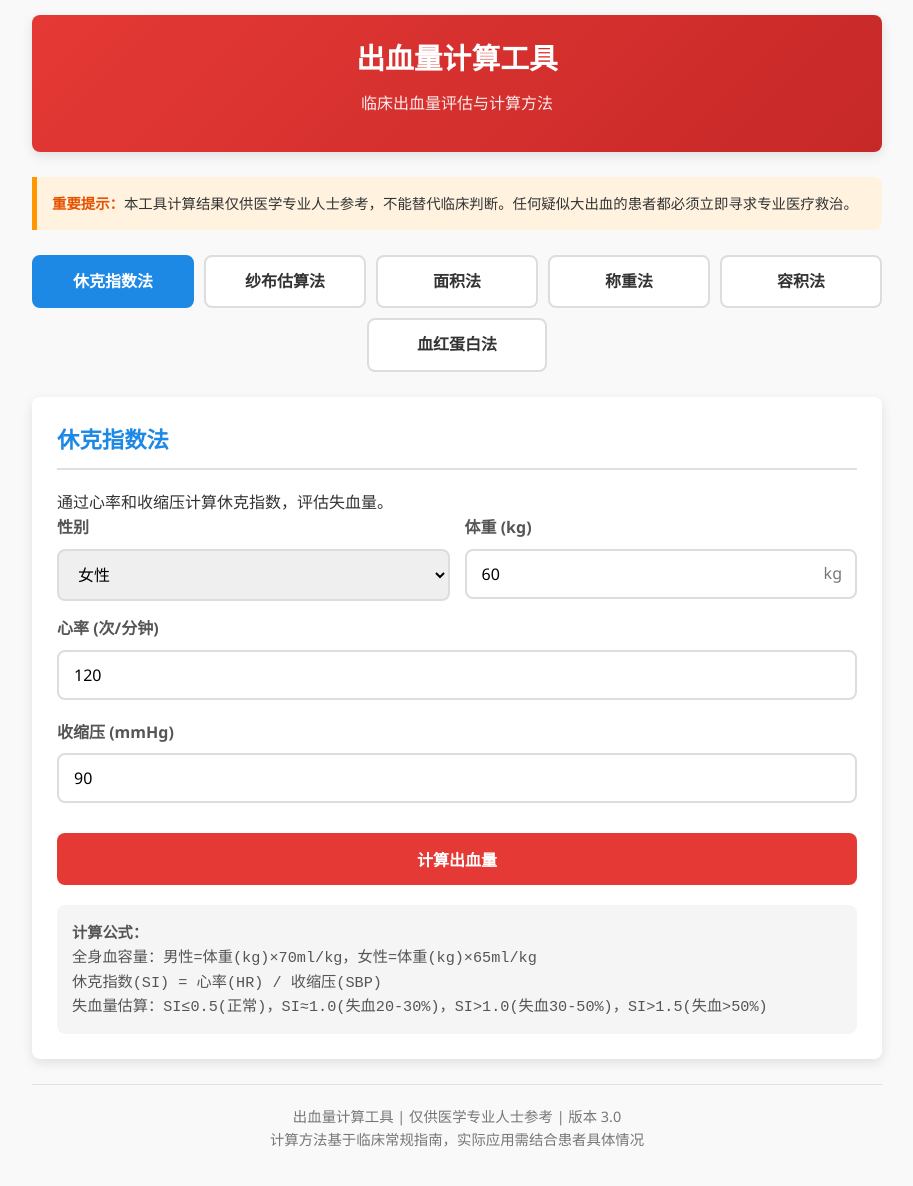
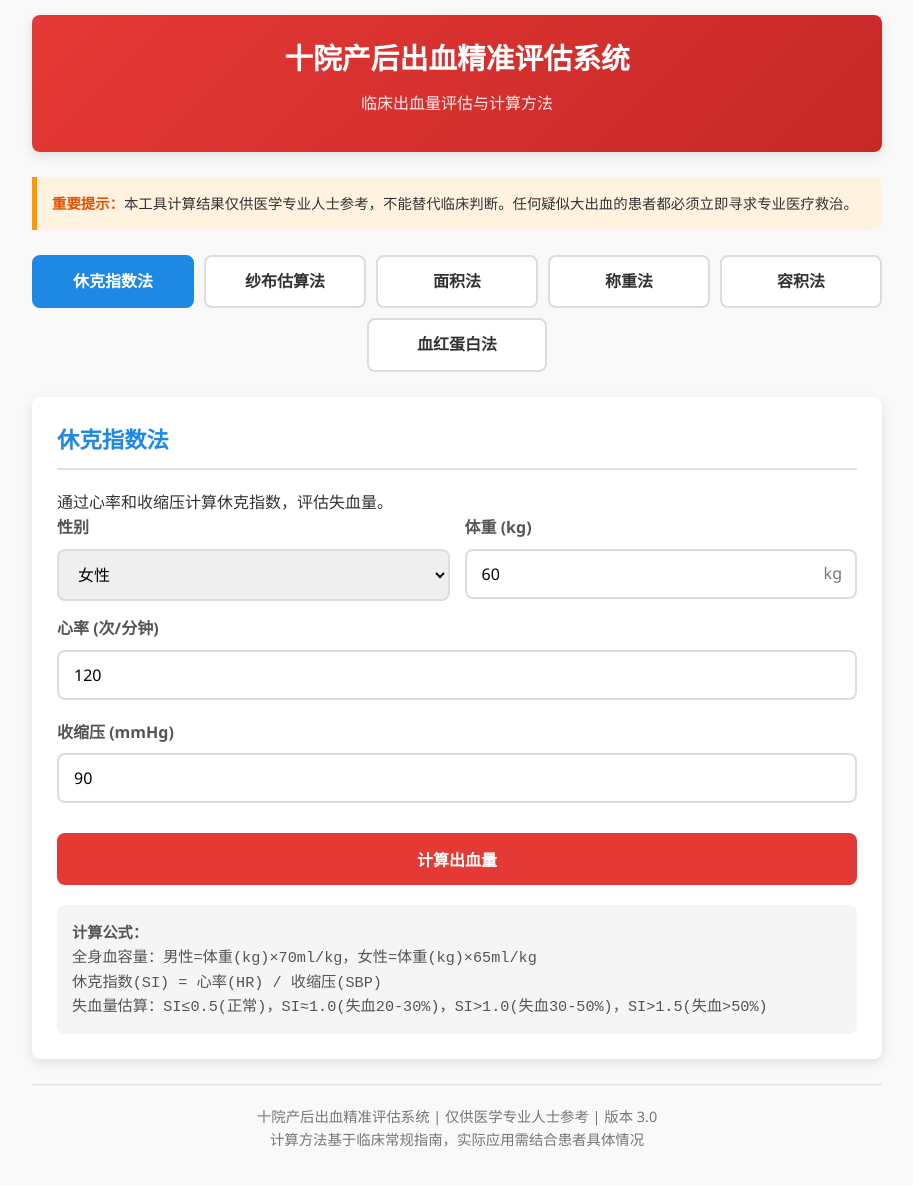
Before and after one commit to Belita-ya/blood-loss-calculator, a plain HTML site: page index.html in a window 1280 px wide. Shown: the whole page, without its empty margins (183-1096 px from the left). Drawn offline with Linux system fonts and the light colour scheme.

Commit message:
new index.html

```diff
--- a/index.html
+++ b/index.html
@@ -3,7 +3,7 @@
 <head>
     <meta charset="UTF-8">
     <meta name="viewport" content="width=device-width, initial-scale=1.0">
-    <title>出血量计算工具</title>
+    <title>十院产后出血精准评估系统</title>
     <style>
         :root {
             --primary-color: #e53935;
@@ -488,7 +488,7 @@
 <body>
     <div class="container">
         <header>
-            <h1>出血量计算工具</h1>
+            <h1>十院产后出血精准评估系统</h1>
             <p class="subtitle">临床出血量评估与计算方法</p>
         </header>
 
@@ -878,7 +878,7 @@
         </div>
 
         <footer>
-            <p>出血量计算工具 | 仅供医学专业人士参考 | 版本 3.0</p>
+            <p>十院产后出血精准评估系统 | 仅供医学专业人士参考 | 版本 3.0</p>
             <p>计算方法基于临床常规指南，实际应用需结合患者具体情况</p>
         </footer>
     </div>
```
